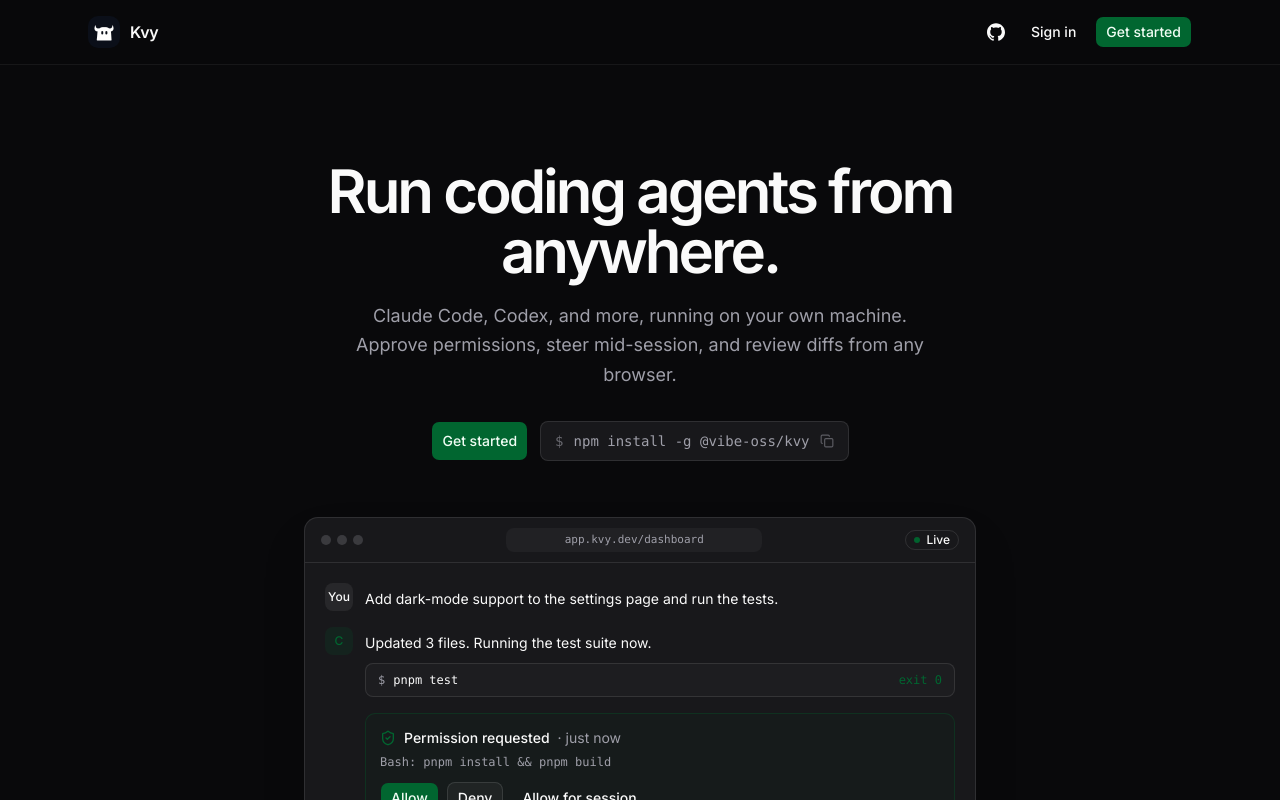
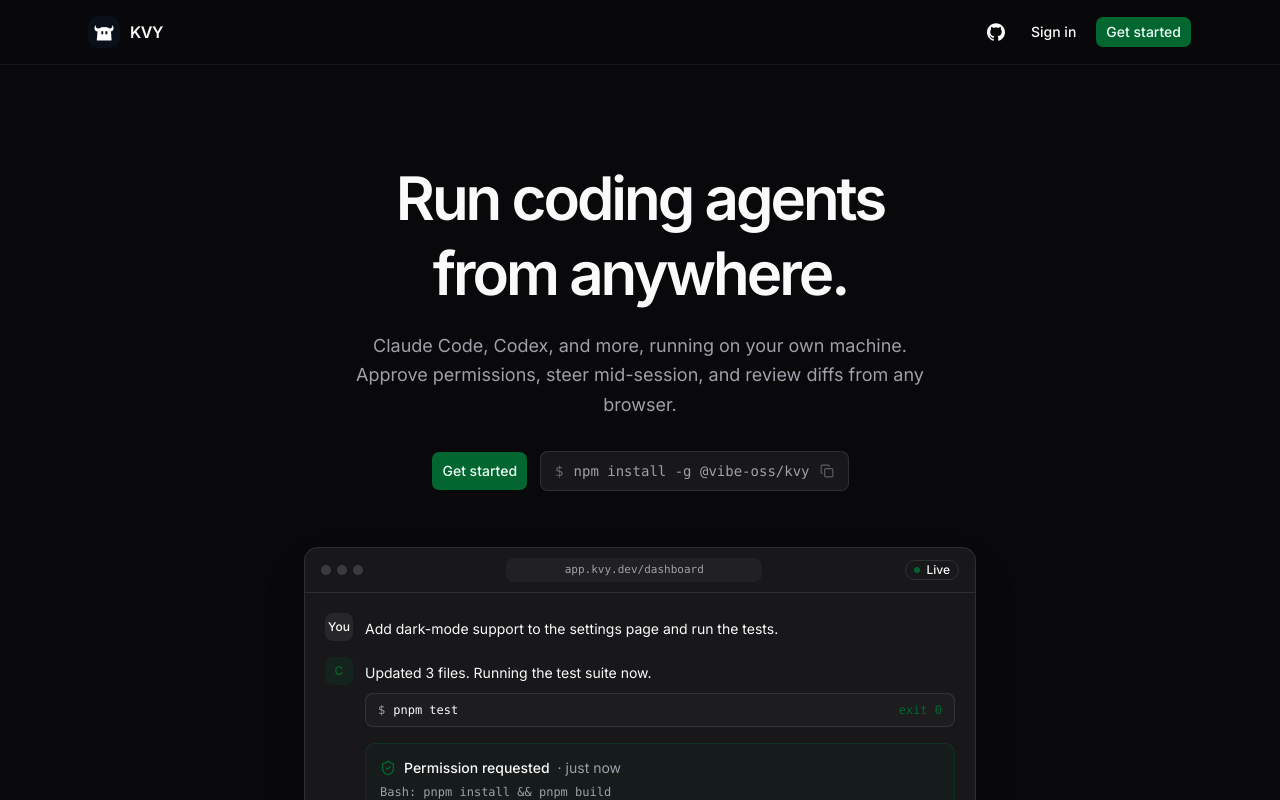
Before and after one commit to trankhacvy/kvy-cli, a Next.js app in the folder packages/web/: page / in a window 1280 px wide. Shown: the top 800 px of the page. Built offline with nearby package versions, Linux system fonts and the light colour scheme; no server answers.

Commit message:
chore(web): landing branding (KVY, Get started CTA), hero copy, grayscale avatar

```diff
--- a/packages/web/src/components/nav-user.tsx
+++ b/packages/web/src/components/nav-user.tsx
@@ -93,7 +93,7 @@
             >
               <DropdownMenuLabel className="p-0 font-normal">
                 <div className="flex items-center gap-2 px-1 py-1.5 text-left text-sm">
-                  <Avatar className="size-8 rounded-lg">
+                  <Avatar className="size-8 rounded-lg grayscale">
                     <AvatarFallback className="rounded-lg">
                       {accountInitials(email, accountId)}
                     </AvatarFallback>
--- a/packages/web/src/features/landing/components/hero.tsx
+++ b/packages/web/src/features/landing/components/hero.tsx
@@ -15,7 +15,7 @@
     <section className="px-4 pt-20 pb-16 sm:px-6 md:pt-24">
       <div className="mx-auto flex max-w-3xl flex-col items-center text-center">
         <Reveal immediate>
-          <h1 className="font-semibold text-4xl tracking-tighter sm:text-5xl md:text-6xl">
+          <h1 className="font-semibold max-w-xl text-4xl leading-tight tracking-tighter sm:text-5xl md:text-6xl">
             Run coding agents from anywhere.
           </h1>
         </Reveal>
--- a/packages/web/src/features/landing/components/landing-footer.tsx
+++ b/packages/web/src/features/landing/components/landing-footer.tsx
@@ -4,7 +4,7 @@
   return (
     <footer className="border-border border-t px-4 py-8 sm:px-6">
       <div className="mx-auto flex w-full max-w-6xl flex-wrap items-center justify-between gap-3 text-muted-foreground text-sm">
-        <p>© 2026 Kvy</p>
+        <p>© 2026 KVY</p>
         <nav className="flex flex-wrap items-center gap-5" aria-label="Footer">
           <a
             href="https://github.com/trankhacvy/kvy-cli"
@@ -14,16 +14,13 @@
           >
             GitHub
           </a>
-          <Link href="/privacy/" className="transition-colors hover:text-foreground">
+          <Link href="/privacy" className="transition-colors hover:text-foreground">
             Privacy
           </Link>
-          <Link href="/terms/" className="transition-colors hover:text-foreground">
+          <Link href="/terms" className="transition-colors hover:text-foreground">
             Terms
           </Link>
-          <Link href="/signin/" className="transition-colors hover:text-foreground">
-            Sign in
-          </Link>
-          <Link href="/signin/" className="transition-colors hover:text-foreground">
+          <Link href="/signin" className="transition-colors hover:text-foreground">
             Get started
           </Link>
         </nav>
--- a/packages/web/src/features/landing/components/landing-nav.tsx
+++ b/packages/web/src/features/landing/components/landing-nav.tsx
@@ -14,7 +14,7 @@
       <div className="mx-auto flex h-16 w-full max-w-6xl items-center justify-between px-4 sm:px-6">
         <Link href="/" className="flex items-center gap-2.5" aria-label="Kvy home">
           <KvyMark className="size-8" />
-          <span className="font-semibold tracking-tight">Kvy</span>
+          <span className="font-semibold tracking-tight">KVY</span>
         </Link>
         <nav className="flex items-center gap-1.5 sm:gap-2" aria-label="Account">
           <Button asChild variant="ghost" size="icon-sm" aria-label="View source on GitHub">
```
